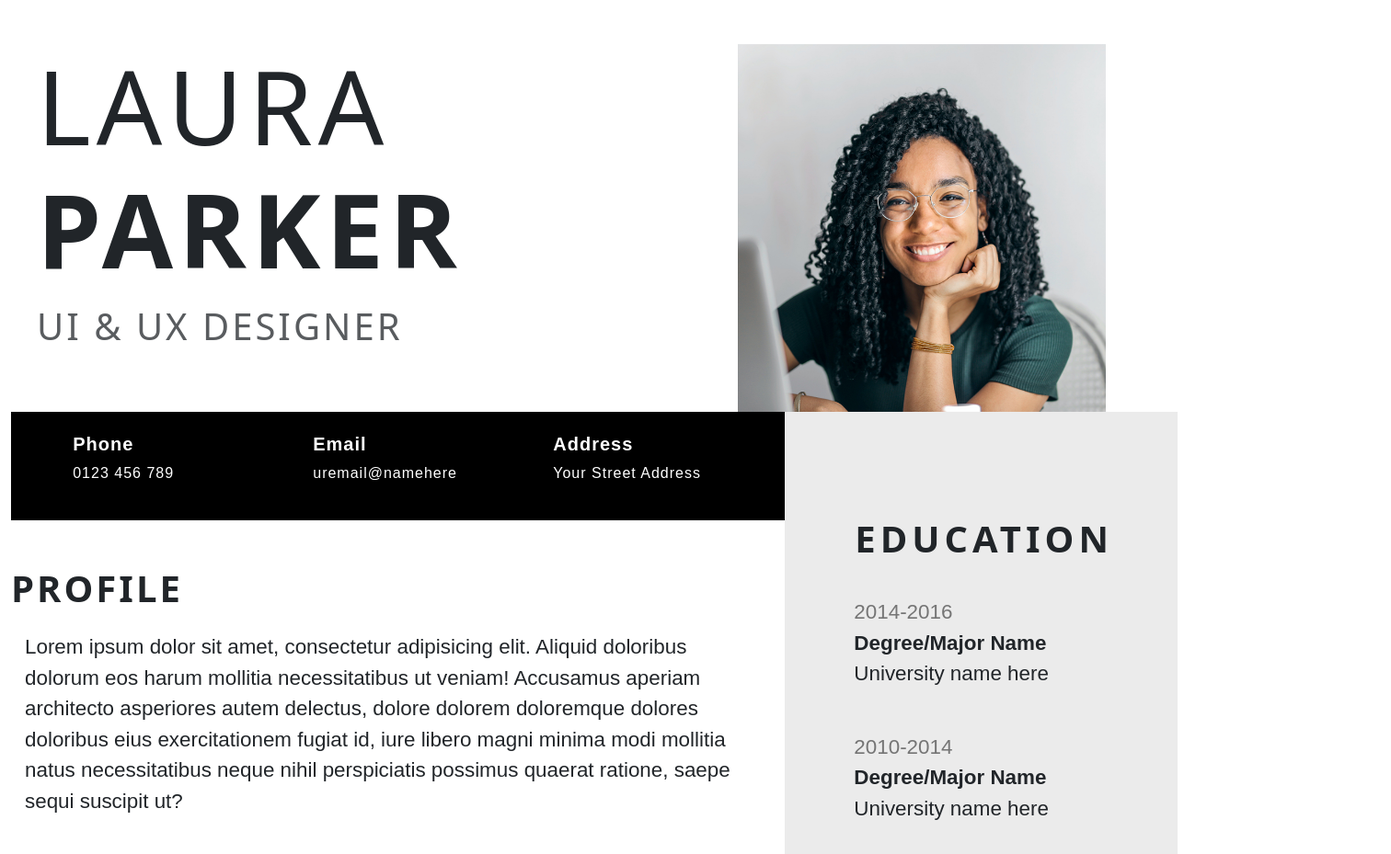
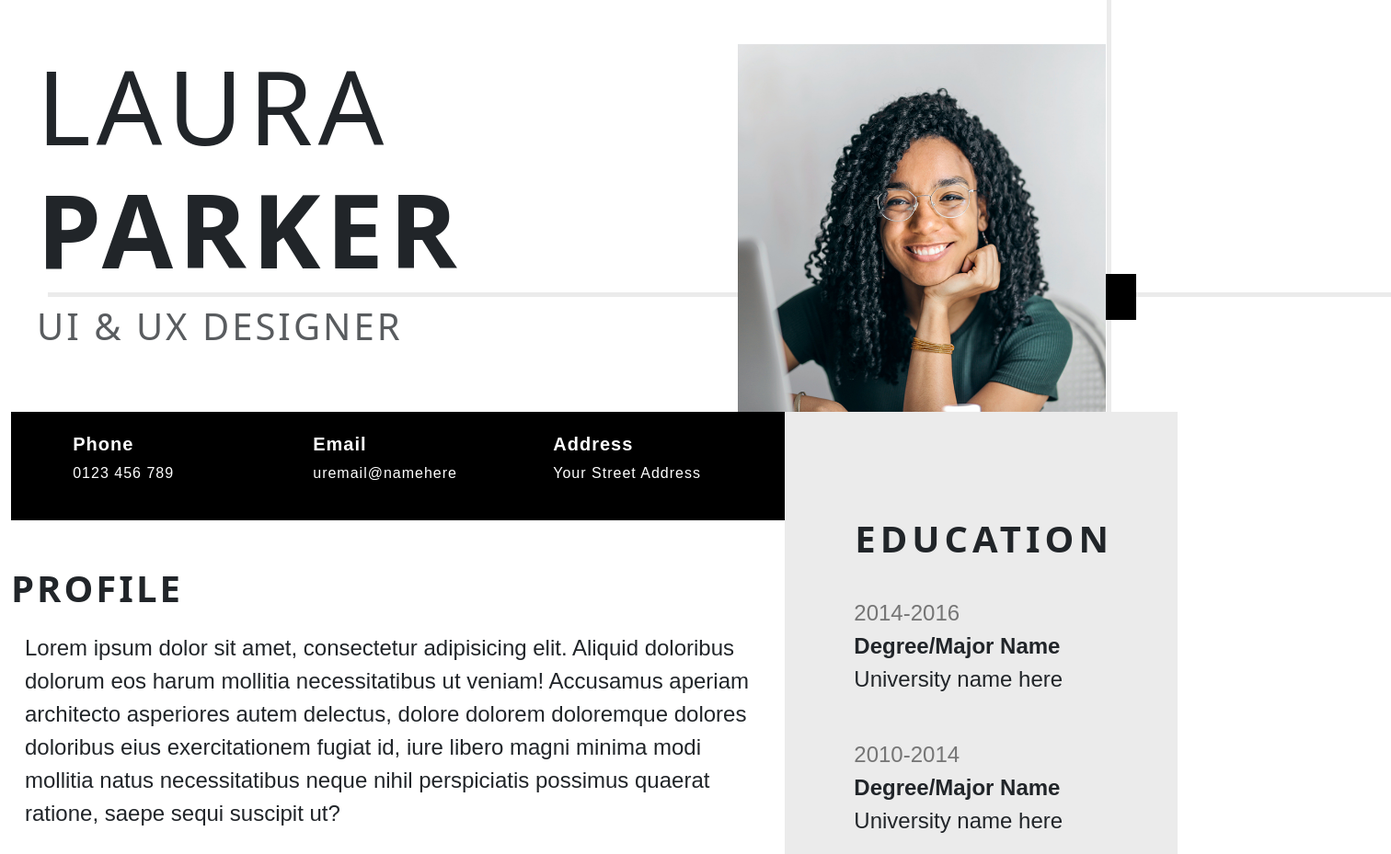
Before and after one commit to solenuk/pm_22_13, a website: page app/index.html in a window 1280 px wide. Shown: the top 929 px of the page at 92% size, 1512 px wide, since content can reach past the window. Drawn offline with nearby package versions, Linux system fonts and the light colour scheme; files that its build step writes are made by us from their sources.

Commit message:
Added two lines and a square:)

```diff
--- a/app/html/body.html
+++ b/app/html/body.html
@@ -1,11 +1,11 @@
 <div class="container-fluid mt-5">
     <!--Name and Photo-->
-    <div class="row flex-column-reverse flex-lg-row mx-3">
-        <div class="col-md-5">
+    <div class="row flex-column-reverse flex-lg-row mx-3 relative">
+        <div class="col-md-5 header-square">
             <h1 class="name-title">LAURA <br> <strong>PARKER</strong></h1>
             <p class="text-muted text-under-title">UI & UX DESIGNER</p>
         </div>
-        <div class="col-md-4 offset-md-2">
+        <div class="col-md-4 offset-md-2 header-vertical-line header-horizontal-line">
             <img src="../img/profile_pic.png" alt="Profile Photo" class="profile-photo mx-5 mr-3">
         </div>
     </div>
@@ -49,13 +49,13 @@
                     of the printing and typesetting industry. Lorem Ipsum has been the</span></p>
                 <!--Reference-->
                 <h1 class="section-title"><b>REFERENCE</b></h1>
-                <div class="row justify-content-evenly">
-                    <div class="col-md-4 border-end border-3 border-secondary">
+                <div class="row justify-content-evenly relative">
+                    <div class="col-md-4">
                         <p><span class="text-black-50">Senior Designer</span><br>
                             <b>John Ander Smith</b> <br>
                             Company name here</p>
                     </div>
-                    <div class="col-md-4">
+                    <div class="col-md-4 reference-vertical-line">
                         <p><span class="text-black-50">Senior Designer</span><br>
                             <b>John Smith</b> <br>
                             Company name here</p>
@@ -63,8 +63,8 @@
                 </div>
             </div>
         </div>
+
         <!--Side Section-->
-
         <div class="col-md-4 bg my-text">
             <div class="p-5">
                 <h1 class="section-title p-3" style="letter-spacing: 5px; "><b>EDUCATION</b></h1>
--- a/app/scss/style.scss
+++ b/app/scss/style.scss
@@ -1,67 +1,127 @@
 @media (max-width: 500px) {
-  body{
+  body {
     font-size: 3vw;
   }
-  .profile-photo{
+  .profile-photo {
     width: 250px !important;
     height: 250px !important;
   }
-  .black-section{
+  .black-section {
     margin-right: 0 !important;
   }
-  .vertical-line{
+  .header-square::before {
+    height: 0 !important;
+  }
+  .header-vertical-line::before {
+    height: 0 !important;
+  }
+  .header-horizontal-line::after {
+    height: 0 !important;
+  }
+  .reference-vertical-line::before {
     height: 0 !important;
   }
 }
+
+.relative {
+  position: relative;
+}
+
 .profile-photo {
   width: 400px;
   height: 400px;
 }
+
 .name-title {
   font-size: 7em;
   letter-spacing: 6px;
 }
-.text-under-title{
+
+.text-under-title {
   font-size: 2.5em;
   letter-spacing: 3px;
 }
+
 .black-section {
   background-color: #000;
   color: #fff;
   padding: 15px;
   margin-right: -12px;
 }
-.black-section-text{
+
+.black-section-text {
   font-weight: lighter;
   font-family: 'Poppins', sans-serif;
   letter-spacing: 1px;
 }
-.my-text{
-  h1{
+
+.my-text {
+  h1 {
     font-size: 2.5em;
     letter-spacing: 3px;
     margin-top: 50px;
   }
-  p{
-    font-size: 1.4em;
+
+  p {
+    font-size: 1.5em;
     font-family: 'And', sans-serif;
     padding: 15px;
   }
 }
+
 .bg {
   background-color: #ebebeb;
   flex-grow: 1;
 }
-.my-list{
+
+.my-list {
   list-style-type: square;
   line-height: 250%;
   font-size: 1.5em;
   font-weight: lighter;
   letter-spacing: 1.2px;
 }
-.vertical-line {
+
+.header-square::before {
+  content: "";
+  height: 50px;
+  width: 50px;
+  background-color: black;
+  position: absolute;
+  top: 250px;
+  left: 94.5%;
+  z-index: -1;
+}
+
+.header-horizontal-line::after {
+  content: "";
+  height: 5px;
+  width: 1460px;
+  background-color: #ebebeb;
+  position: absolute;
+  top: 270px;
+  left: 2%;
+  z-index: -2;
+}
+
+.header-vertical-line::before {
+  content: "";
   width: 1px;
-  height: 120px;
-  background-color: gray;
-  margin: 0 20px;
+  border-left: 5px solid #ebebeb;
+  position: absolute;
+  z-index: -2;
+  top: -15%;
+  bottom: 0;
+  left: 96%;
 }
+
+.reference-vertical-line::before {
+  content: "";
+  width: 1px;
+  border-left: 4px solid #7e6e6e;
+  position: absolute;
+  z-index: -2;
+  top: 10%;
+  bottom: 25%;
+  left: 45%;
+}
```
